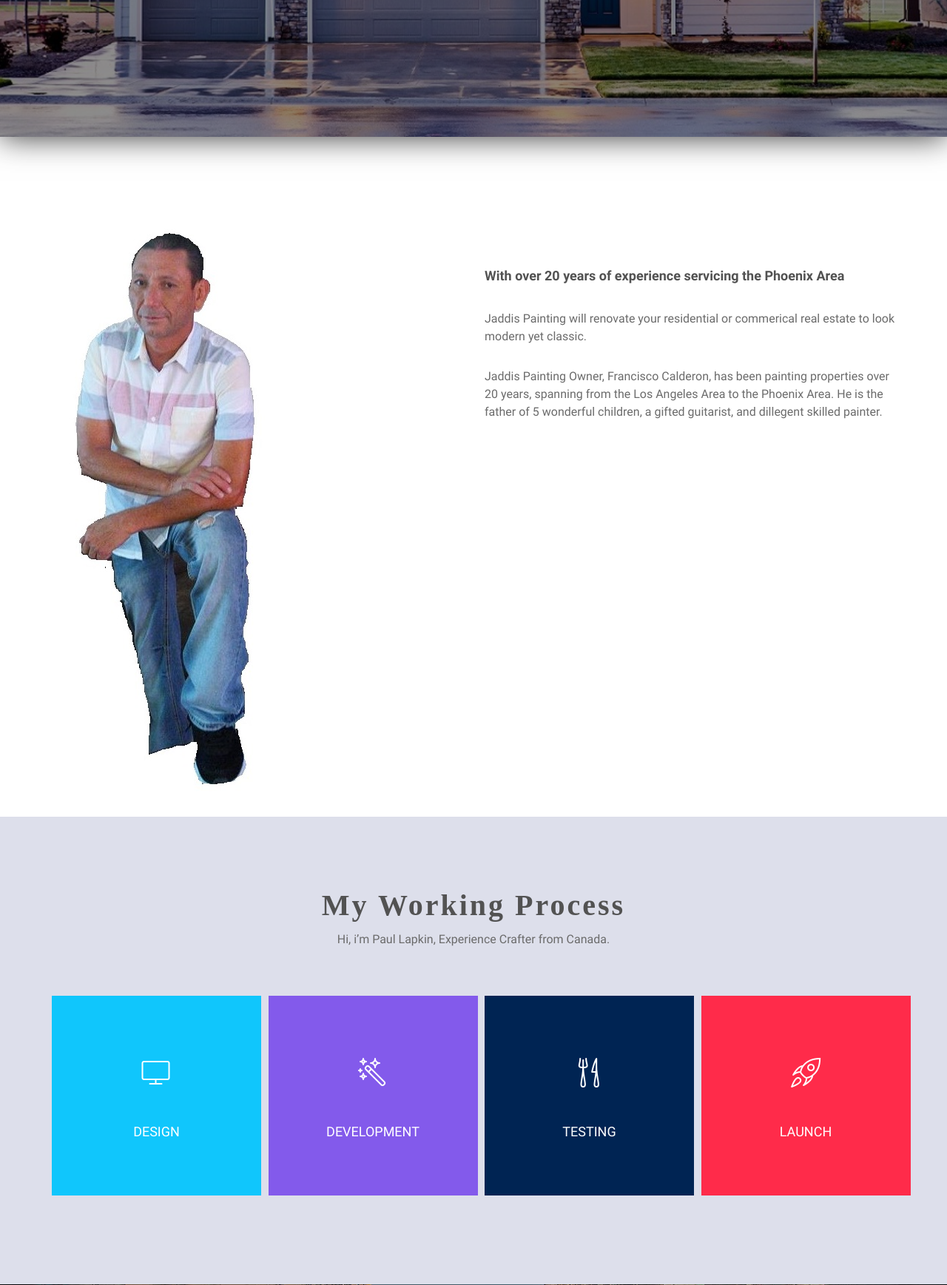
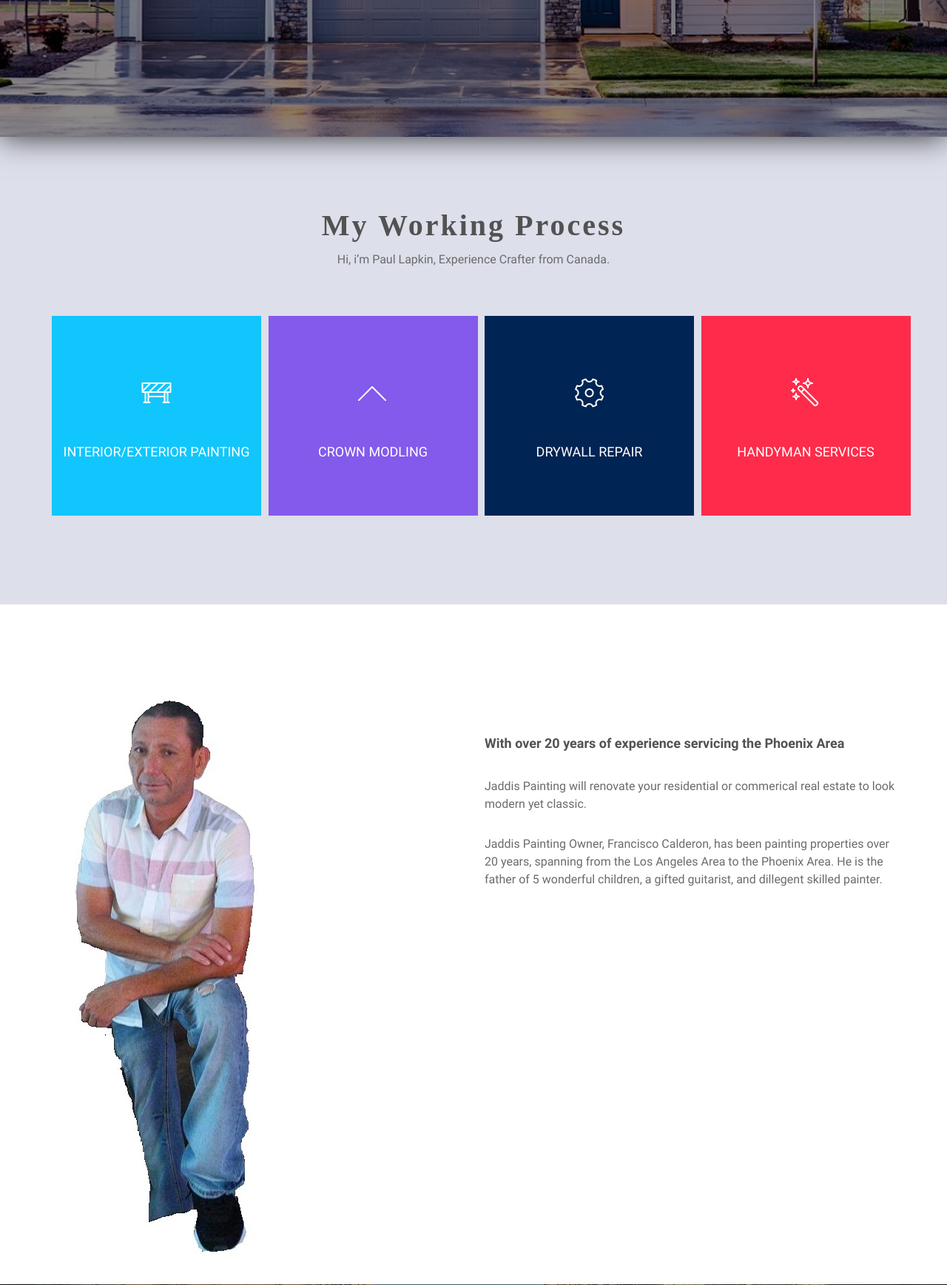
Before and after one commit to fjcrodriguez/jaddispainting, a Flask app: page / in a window 1280 px wide. Shown: the part 615-2352 px from the top of the page at 74% size. Run offline with Flask 2, Linux system fonts and the light colour scheme; some libraries are stand-ins or nearby versions.

Commit message:
modified feature section

```diff
--- a/jaddispainting/templates/index.html
+++ b/jaddispainting/templates/index.html
@@ -3,7 +3,7 @@
 <!--[if IE 7]>         <html class="no-js lt-ie9 lt-ie8" lang=""> <![endif]-->
 <!--[if IE 8]>         <html class="no-js lt-ie9" lang=""> <![endif]-->
 <!--[if gt IE 8]><!-->
-<html class=" js flexbox canvas canvastext webgl no-touch geolocation postmessage no-websqldatabase indexeddb hashchange history draganddrop websockets rgba hsla multiplebgs backgroundsize borderimage borderradius boxshadow textshadow opacity cssanimations csscolumns cssgradients no-cssreflections csstransforms csstransforms3d csstransitions fontface generatedcontent video audio localstorage sessionstorage webworkers applicationcache svg inlinesvg no-smil svgclippaths" lang=""><!--<![endif]--><head>
+<html class=" js flexbox canvas canvastext webgl no-touch geolocation postmessage no-websqldatabase indexeddb hashchange history draganddrop websockets rgba hsla multiplebgs backgroundsize borderimage borderradius boxshadow textshadow opacity cssanimations csscolumns cssgradients no-cssreflections csstransforms csstransforms3d csstransitions fontface generatedcontent video audio localstorage sessionstorage webworkers applicationcache svg inlinesvg no-smil svgclippaths js flexbox canvas canvastext webgl no-touch geolocation postmessage no-websqldatabase indexeddb hashchange history draganddrop websockets rgba hsla multiplebgs backgroundsize borderimage borderradius boxshadow textshadow opacity cssanimations csscolumns cssgradients no-cssreflections csstransforms csstransforms3d csstransitions fontface generatedcontent video audio localstorage sessionstorage webworkers applicationcache svg inlinesvg no-smil svgclippaths" lang=""><!--<![endif]--><head>
         <meta charset="utf-8">
         <meta http-equiv="X-UA-Compatible" content="IE=edge,chrome=1">
         <title></title>
@@ -78,7 +78,66 @@
         </header>
 
         <!-- Sections -->
-        <section class="sections3" id="about">
+        <section class="sections lightbg" id="features">
+
+            <div class="heading-content text-center">
+                <h3>My Working Process</h3>
+                    <p>Hi, i’m Paul Lapkin, Experience Crafter from Canada.</p>
+            </div>
+
+            <div class="container text-center">
+                <!-- Example row of columns -->
+                <div class="row">
+                    <div class="features-wrapper">
+
+                        <div class="col-md-3 col-sm-6 col-xs-12">
+                            <div class="features-bg design">
+
+                                <div class="features-item">
+                                    <i class="lnr lnr-construction"></i>
+                                    <h6><a href="#">Interior/Exterior Painting</a></h6>
+                                </div>
+
+                            </div>
+                        </div>
+
+                        <div class="col-md-3 col-sm-6 col-xs-12">
+                            <div class="features-bg development">
+
+                                <div class="features-item">
+                                    <i class="lnr lnr-chevron-up"></i>
+                                    <h6><a href="#">Crown Modling</a></h6>
+                                </div>
+
+                            </div>
+                        </div>
+
+                        <div class="col-md-3 col-sm-6 col-xs-12">
+                            <div class="features-bg testing">
+
+                                <div class="features-item">
+                                    <i class="lnr lnr-cog"></i>
+                                    <h6><a href="#">Drywall Repair</a></h6>
+                                </div>
+
+                            </div>
+                        </div>
+
+                        <div class="col-md-3 col-sm-6 col-xs-12">
+                            <div class="features-bg launch">
+
+                                <div class="features-item">
+                                    <i class="lnr lnr-magic-wand"></i>
+                                    <h6><a href="#">Handyman Services</a></h6>
+                                </div>
+
+                            </div>
+                        </div>
+
+                    </div>
+                </div>
+            </div> <!-- /container -->
+        </section><section class="sections3" id="about">
             <div class="container">
                 <!-- Example row of columns -->
                 <div class="row">
@@ -105,66 +164,7 @@
         </section>
 
         <!-- Sections -->
-        <section class="sections lightbg" id="features">
 
-            <div class="heading-content text-center">
-                <h3>My Working Process</h3>
-                    <p>Hi, i’m Paul Lapkin, Experience Crafter from Canada.</p>
-            </div>
-
-            <div class="container text-center">
-                <!-- Example row of columns -->
-                <div class="row">
-                    <div class="features-wrapper">
-
-                        <div class="col-md-3 col-sm-6 col-xs-12">
-                            <div class="features-bg design">
-
-                                <div class="features-item">
-                                    <i class="lnr lnr-screen"></i>
-                                    <h6><a href="#">Design</a></h6>
-                                </div>
-
-                            </div>
-                        </div>
-
-                        <div class="col-md-3 col-sm-6 col-xs-12">
-                            <div class="features-bg development">
-
-                                <div class="features-item">
-                                    <i class="lnr lnr-magic-wand"></i>
-                                    <h6><a href="#">development</a></h6>
-                                </div>
-
-                            </div>
-                        </div>
-
-                        <div class="col-md-3 col-sm-6 col-xs-12">
-                            <div class="features-bg testing">
-
-                                <div class="features-item">
-                                    <i class="lnr lnr-dinner"></i>
-                                    <h6><a href="#">Testing</a></h6>
-                                </div>
-
-                            </div>
-                        </div>
-
-                        <div class="col-md-3 col-sm-6 col-xs-12">
-                            <div class="features-bg launch">
-
-                                <div class="features-item">
-                                    <i class="lnr lnr-rocket"></i>
-                                    <h6><a href="#">Launch</a></h6>
-                                </div>
-
-                            </div>
-                        </div>
-
-                    </div>
-                </div>
-            </div> <!-- /container -->
-        </section>
 
         <!-- Sections -->
         <section class="experience" id="experience">
```
